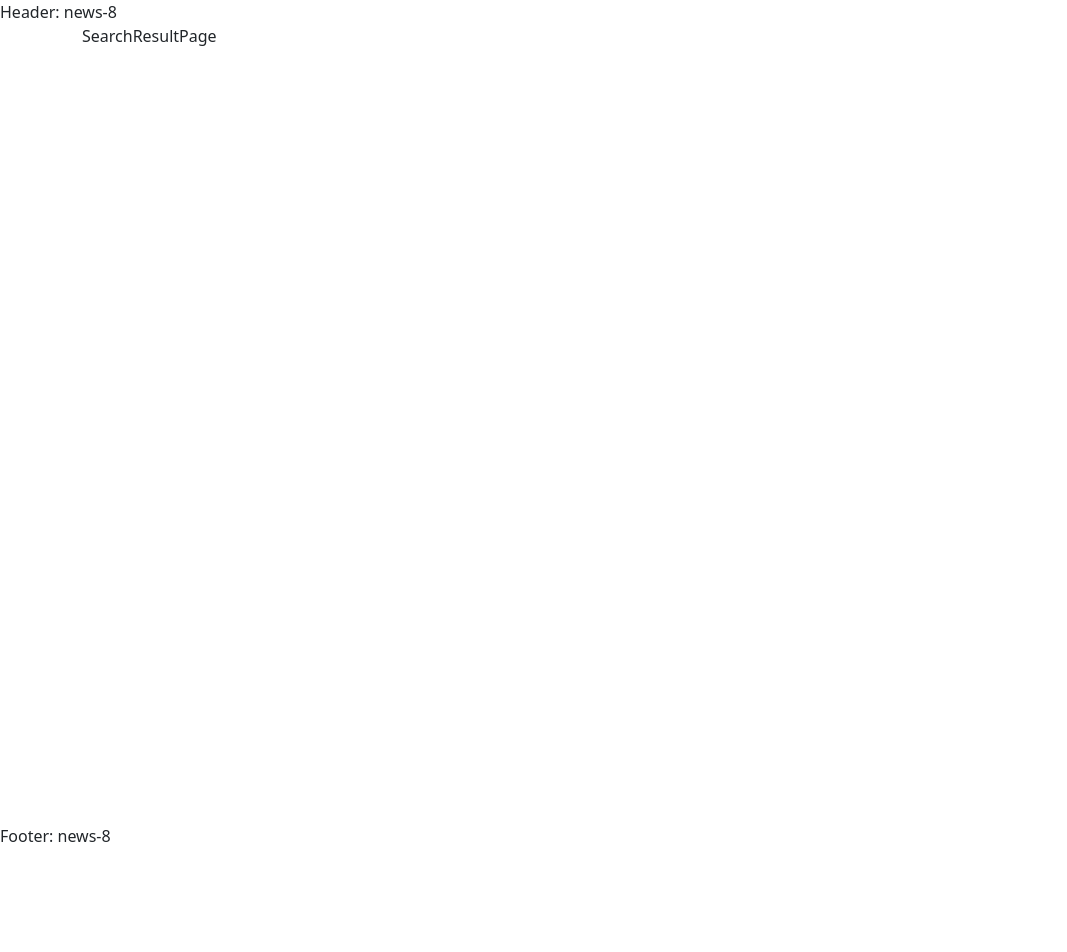
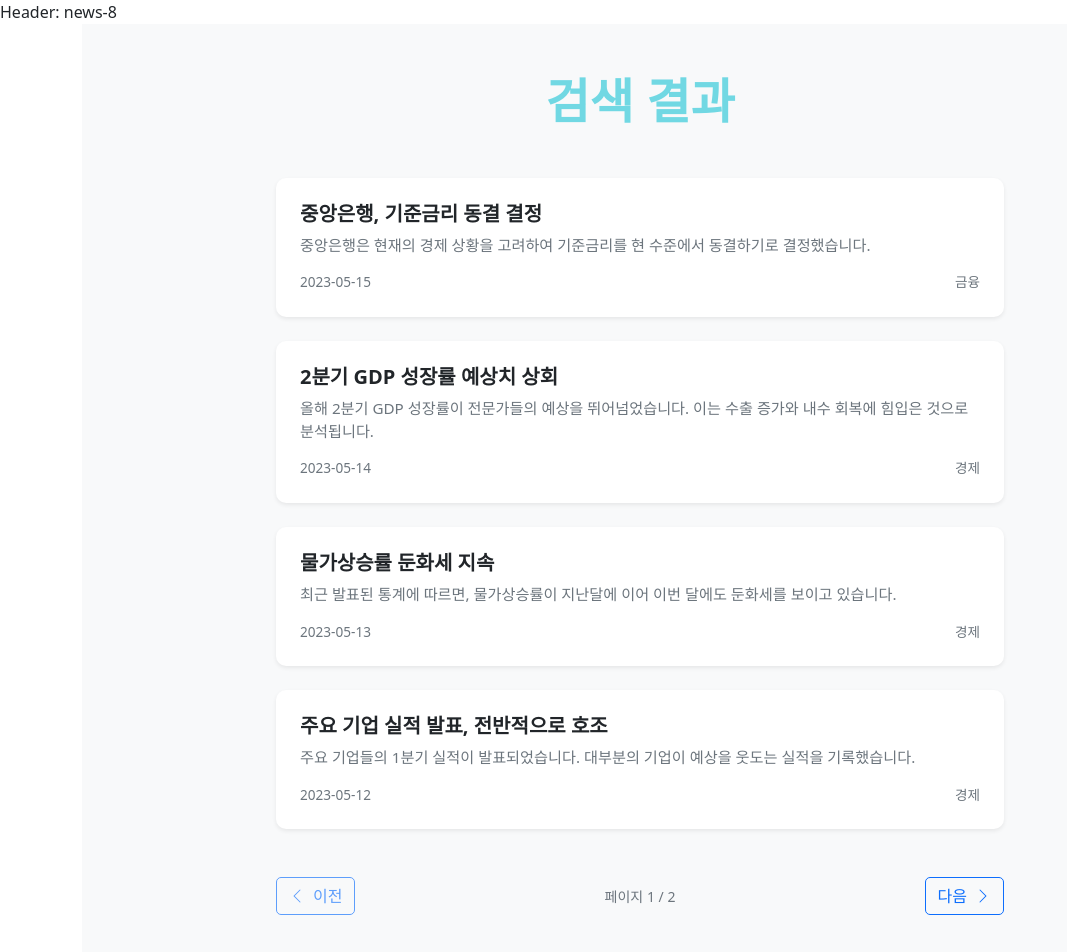
Before and after one commit to qpwisu/pda-mini-project, a React (Vite) app: page /search in a window 1280 px wide. Shown: the top 952 px of the page, without its empty margins (0-1067 px from the left). Before the commit the page ends 848 px from the top, so only its background shows below. Built offline with nearby package versions, Linux system fonts and the light colour scheme.

Commit message:
feat: searchResultPage

```diff
--- a/src/routes/search/page.jsx
+++ b/src/routes/search/page.jsx
@@ -1,3 +1,151 @@
-export default function SearchResultPage() {
-  return <div>SearchResultPage</div>;
+import { useState } from 'react';
+import { Button, Card } from 'react-bootstrap';
+import { ChevronLeft, ChevronRight } from 'react-bootstrap-icons';
+import 'bootstrap/dist/css/bootstrap.min.css';
+import './searchResultPage.css';
+
+// 더미 데이터 - 실제 구현시 API로 대체
+const dummyResults = [
+  {
+    id: 1,
+    title: '중앙은행, 기준금리 동결 결정',
+    summary:
+      '중앙은행은 현재의 경제 상황을 고려하여 기준금리를 현 수준에서 동결하기로 결정했습니다.',
+    date: '2023-05-15',
+    category: '금융',
+  },
+  {
+    id: 2,
+    title: '2분기 GDP 성장률 예상치 상회',
+    summary:
+      '올해 2분기 GDP 성장률이 전문가들의 예상을 뛰어넘었습니다. 이는 수출 증가와 내수 회복에 힘입은 것으로 분석됩니다.',
+    date: '2023-05-14',
+    category: '경제',
+  },
+  {
+    id: 3,
+    title: '물가상승률 둔화세 지속',
+    summary:
+      '최근 발표된 통계에 따르면, 물가상승률이 지난달에 이어 이번 달에도 둔화세를 보이고 있습니다.',
+    date: '2023-05-13',
+    category: '경제',
+  },
+  {
+    id: 4,
+    title: '주요 기업 실적 발표, 전반적으로 호조',
+    summary:
+      '주요 기업들의 1분기 실적이 발표되었습니다. 대부분의 기업이 예상을 웃도는 실적을 기록했습니다.',
+    date: '2023-05-12',
+    category: '경제',
+  },
+  {
+    id: 5,
+    title: '새로운 무역 협정 체결, 수출 증가 기대',
+    summary:
+      '정부는 새로운 무역 협정을 체결했다고 발표했습니다. 이를 통해 수출 증가가 기대됩니다.',
+    date: '2023-05-11',
+    category: '경제',
+  },
+];
+
+export default function SearchResultsPage() {
+  // const [searchTerm, setSearchTerm] = useState('');
+  // const [filter, setFilter] = useState('all');
+  const [currentPage, setCurrentPage] = useState(1);
+  const resultsPerPage = 4;
+
+  // const filteredResults = dummyResults.filter(
+  //   (result) =>
+  //     (filter === 'all' || result.category === filter) &&
+  //     (result.title.toLowerCase().includes(searchTerm.toLowerCase()) ||
+  //       result.summary.toLowerCase().includes(searchTerm.toLowerCase()))
+  // );
+
+  // const totalPages = Math.ceil(filteredResults.length / resultsPerPage);
+  // const currentResults = filteredResults.slice(
+  //   (currentPage - 1) * resultsPerPage,
+  //   currentPage * resultsPerPage
+  // );
+
+  const totalPages = Math.ceil(dummyResults.length / resultsPerPage);
+  const currentResults = dummyResults.slice(
+    (currentPage - 1) * resultsPerPage,
+    currentPage * resultsPerPage
+  );
+
+  return (
+    <div className="container search-results-container">
+      <div className="col-lg-8 mx-auto">
+        <h1 className="search-results-title display-5">검색 결과</h1>
+
+        {/* <div className="d-flex mb-5 gap-3">
+          <InputGroup className="search-input-group">
+            <Form.Control
+              type="search"
+              placeholder="결과 내 검색..."
+              value={searchTerm}
+              onChange={(e) => setSearchTerm(e.target.value)}
+              className="search-input"
+            />
+            <Search className="search-icon" />
+          </InputGroup>
+          <Form.Select
+            value={filter}
+            onChange={(e) => setFilter(e.target.value)}
+            className="filter-select"
+            aria-label="카테고리 선택"
+          >
+            <option value="all">전체</option>
+            <option value="경제">경제</option>
+            <option value="금융">금융</option>
+            <option value="기업">기업</option>
+            <option value="무역">무역</option>
+          </Form.Select>
+        </div> */}
+
+        <div className="mb-5">
+          {currentResults.map((result) => (
+            <Card key={result.id} className="result-card">
+              <Card.Body className="result-card-body">
+                <Card.Title className="result-card-title">
+                  {result.title}
+                </Card.Title>
+                <Card.Text className="result-card-summary">
+                  {result.summary}
+                </Card.Text>
+                <div className="result-card-footer">
+                  <span>{result.date}</span>
+                  <span>{result.category}</span>
+                </div>
+              </Card.Body>
+            </Card>
+          ))}
+        </div>
+
+        <div className="d-flex justify-content-between align-items-center">
+          <Button
+            onClick={() => setCurrentPage((prev) => Math.max(prev - 1, 1))}
+            disabled={currentPage === 1}
+            variant="outline-primary"
+            className="pagination-button"
+          >
+            <ChevronLeft className="me-2" /> 이전
+          </Button>
+          <span className="pagination-info">
+            페이지 {currentPage} / {totalPages}
+          </span>
+          <Button
+            onClick={() =>
+              setCurrentPage((prev) => Math.min(prev + 1, totalPages))
+            }
+            disabled={currentPage === totalPages}
+            variant="outline-primary"
+            className="pagination-button"
+          >
+            다음 <ChevronRight className="ms-2" />
+          </Button>
+        </div>
+      </div>
+    </div>
+  );
 }
```
